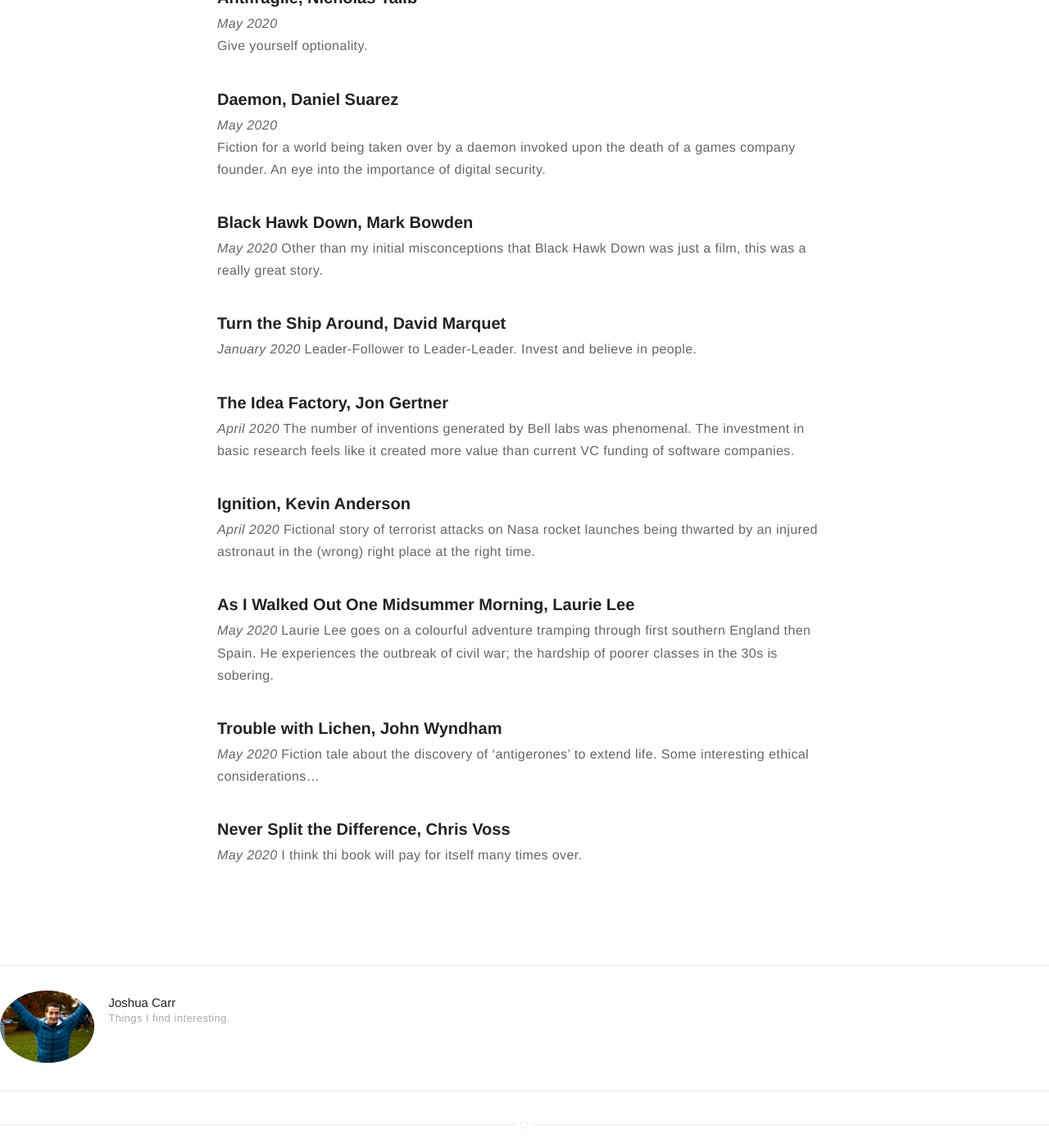
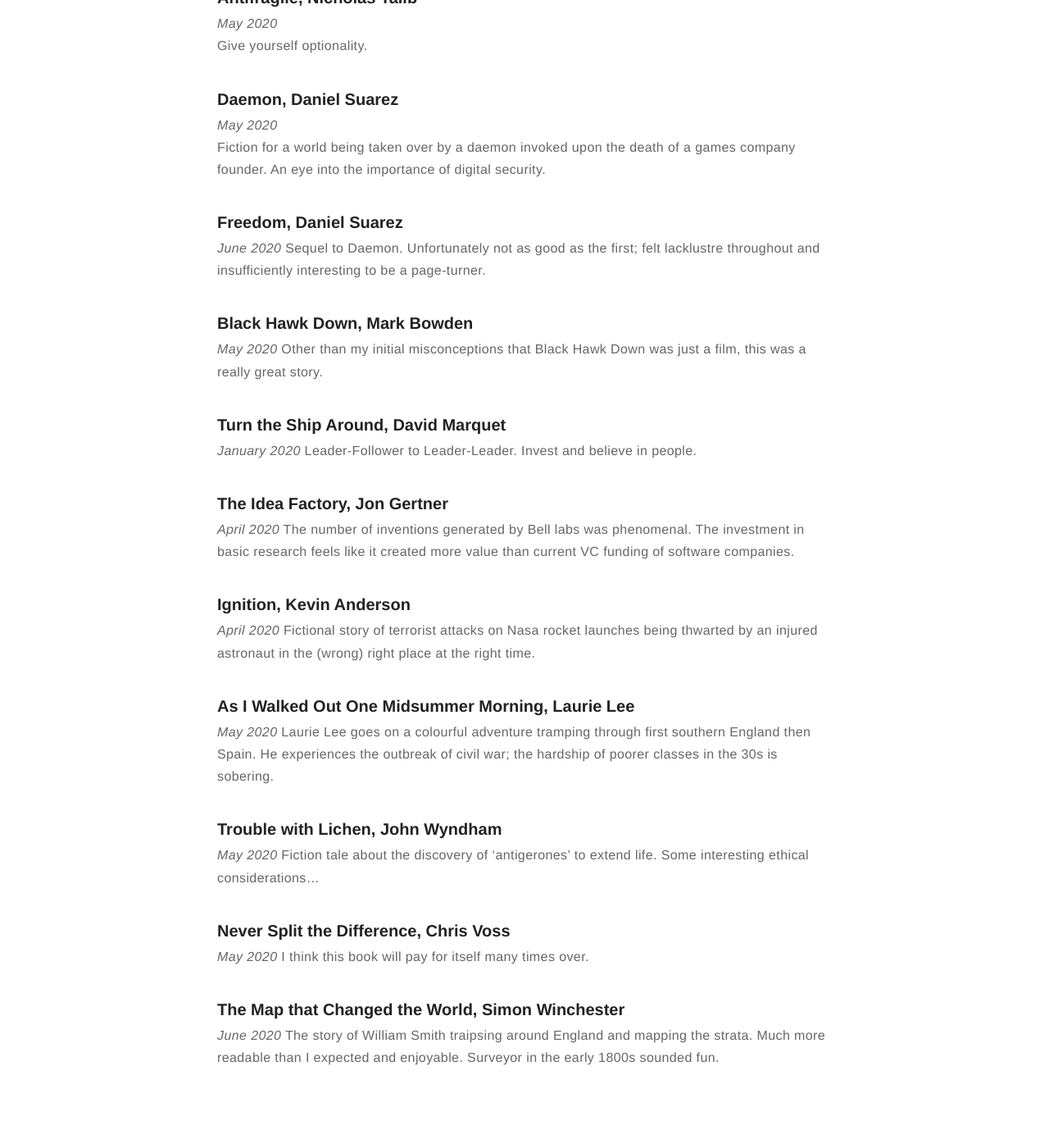
Before and after one commit to jc782/jc782.github.io, a Jekyll site: the page built from _posts/2020-04-06-BookReviews.markdown, in a window 1280 px wide and 1400 px high, scrolled down 1096 px. Shown: the whole window at 82% size. Built offline with Jekyll 4.4.1, drawn with Linux system fonts in a browser that asks for light colours.

Commit message:
add Freedom book

```diff
--- a/_posts/2020-04-06-BookReviews.markdown
+++ b/_posts/2020-04-06-BookReviews.markdown
@@ -40,6 +40,10 @@ Give yourself optionality.
 *May 2020*
 Fiction for a world being taken over by a daemon invoked upon the death of a games company founder. An eye into the importance of digital security.
 
+### Freedom, Daniel Suarez
+*June 2020*
+Sequel to Daemon. Unfortunately not as good as the first; felt lacklustre throughout and insufficiently interesting to be a page-turner.
+
 ### Black Hawk Down, Mark Bowden
 *May 2020*
 Other than my initial misconceptions that Black Hawk Down was just a film, this was a really great story.
@@ -66,4 +70,8 @@ Fiction tale about the discovery of 'antigerones' to extend life. Some interesti
 
 ### Never Split the Difference, Chris Voss
 *May 2020*
-I think thi book will pay for itself many times over.
+I think this book will pay for itself many times over.
+
+### The Map that Changed the World, Simon Winchester
+*June 2020*
+The story of William Smith traipsing around England and mapping the strata. Much more readable than I expected and enjoyable. Surveyor in the early 1800s sounded fun.
```
